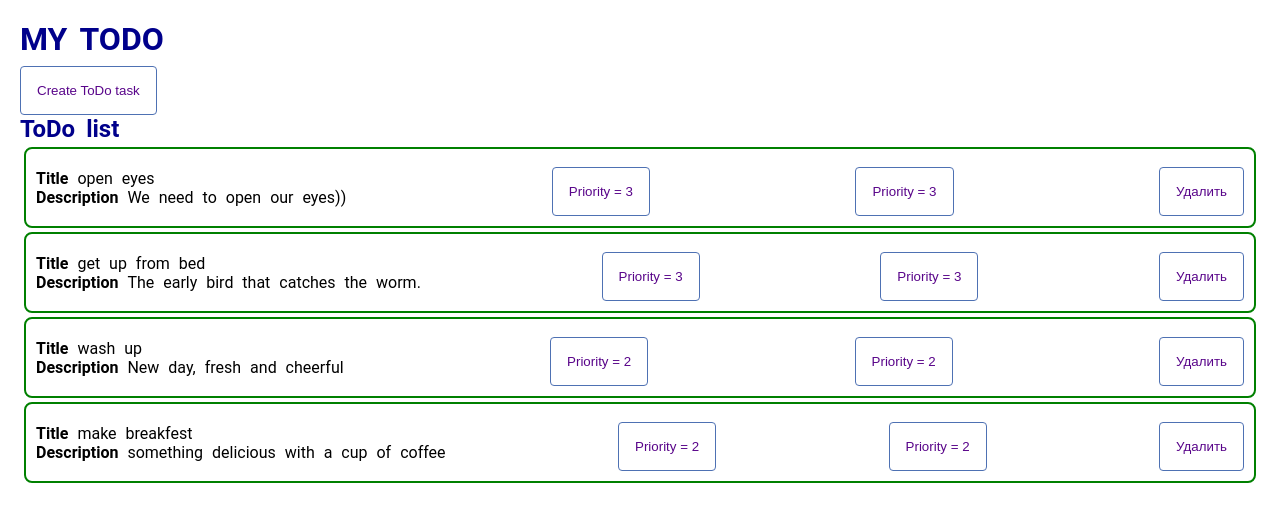
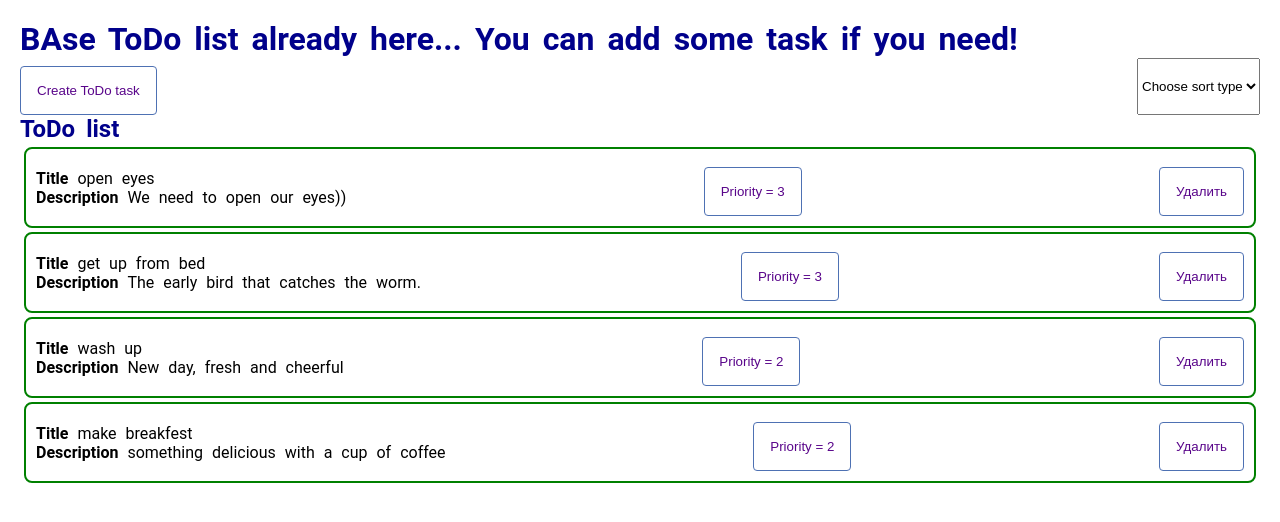
Before and after one commit to mokkiko/todo_app, a Vue app: page / in a window 1280 px wide. Shown: the top 522 px of the page. Built offline with nearby package versions, Linux system fonts and the light colour scheme.

Commit message:
add select function

```diff
--- a/src/App.vue
+++ b/src/App.vue
@@ -1,11 +1,19 @@
 <template>
   <div class="app">
-    <h1 style="color:darkblue ">MY TODO</h1>
-    <my-button
+    <h1 style="color:darkblue ">BAse ToDo list already here... You can add some task if you need!</h1>
+
+    <div class="nav__buttonts">
+      <my-button
       @click="showDialog"
-    >
-      Сreate ToDo task
-    </my-button>
+      >
+      Create ToDo task
+      </my-button>
+      <my-select
+      v-model="selectedSort"
+      :options="sortOptions"/>
+
+    </div>
+
     <my-dialog v-model:show="dialogVisible">
       <todo-form
         @create = "createTodo"
@@ -31,12 +39,17 @@ export default {
   data() {
     return {
       todos: [
-        { id: 1, title: "open eyes", description: "We need to open our eyes))", priority_level: 3 },
-        { id: 2, title: "get up from bed", description: "The early bird that catches the worm.", priority_level: 3},
-        { id: 3, title: "wash up", description: "New day, fresh and cheerful", priority_level: 2},
-        { id: 4, title: "make breakfest", description: "something delicious with a cup of coffee ", priority_level: 2},
+        { id: 1, title: "open eyes", description: "We need to open our eyes))", priority_level: '3' },
+        { id: 2, title: "get up from bed", description: "The early bird that catches the worm.", priority_level: '3'},
+        { id: 3, title: "wash up", description: "New day, fresh and cheerful", priority_level: '2'},
+        { id: 4, title: "make breakfest", description: "something delicious with a cup of coffee ", priority_level: '2'},
       ],
-      dialogVisible: false
+      dialogVisible: false,
+      selectedSort: '',
+      sortOptions:[
+        {value: 'title', name: 'By name'},
+        {value: 'priority_level', name: 'By priority'},
+      ]
 
     };
   },
@@ -51,7 +64,16 @@ export default {
     },
     showDialog() {
       this.dialogVisible = true;
-    }
+    },
+
+
+  },
+  watch: {
+    selectedSort(newValue) {
+      this.todos.sort((todo1, todo2) => {
+        return todo1[newValue]?.localeCompare(todo2[newValue])
+      })
+    },
   }
 }
 
@@ -73,5 +95,10 @@ body {
   padding: 20px;
 }
 
+.nav__buttonts {
+  display: flex;
+  justify-content: space-between;
+
+}
 
 </style>
--- a/src/components/TodoItem.vue
+++ b/src/components/TodoItem.vue
@@ -3,12 +3,6 @@
     <div>
       <div><strong>Title  </strong>{{ todo.title }}</div>
       <div><strong>Description  </strong>{{ todo.description }}</div>
-    </div>
-    <div>
-        <my-priority-block>
-          Priority =
-        {{ todo.priority_level }}
-        </my-priority-block>
     </div>
     <div>
         <my-priority-block>
--- /dev/null
+++ b/src/components/UI/MySelect.vue
@@ -0,0 +1,35 @@
+<template>
+  <select :value="modelValue" @change="changeOption">
+    <option disabled value="">Choose sort type</option>
+    <option
+      v-for="option in options"
+      :key="option.value"
+      :value="option.value"
+    >
+      {{ option.name }}
+    </option>
+  </select>
+</template>
+
+<script>
+export default {
+  name: 'my-select',
+  props: {
+    modelValue: {
+      type: String
+    },
+    options: {
+      type: Array,
+      default: () => []
+    }
+  },
+  methods: {
+    changeOption(event) {
+      this.$emit('update:modelValue', event.target.value);
+    }
+  }
+}
+</script>
+
+<style scoped>
+</style>
--- a/src/components/UI/index.js
+++ b/src/components/UI/index.js
@@ -2,11 +2,13 @@ import MyButton from "@/components/UI/MyButton";
 import MyInput from "@/components/UI/MyInput";
 import MyDialog from "@/components/UI/MyDialog";
 import MyPriorityBlock from "@/components/UI/MyPriorityBlock";
+import MySelect from "@/components/UI/MySelect";
 
 export default [
   MyButton,
   MyInput,
   MyDialog,
   MyPriorityBlock,
+  MySelect,
 
 ];
```
